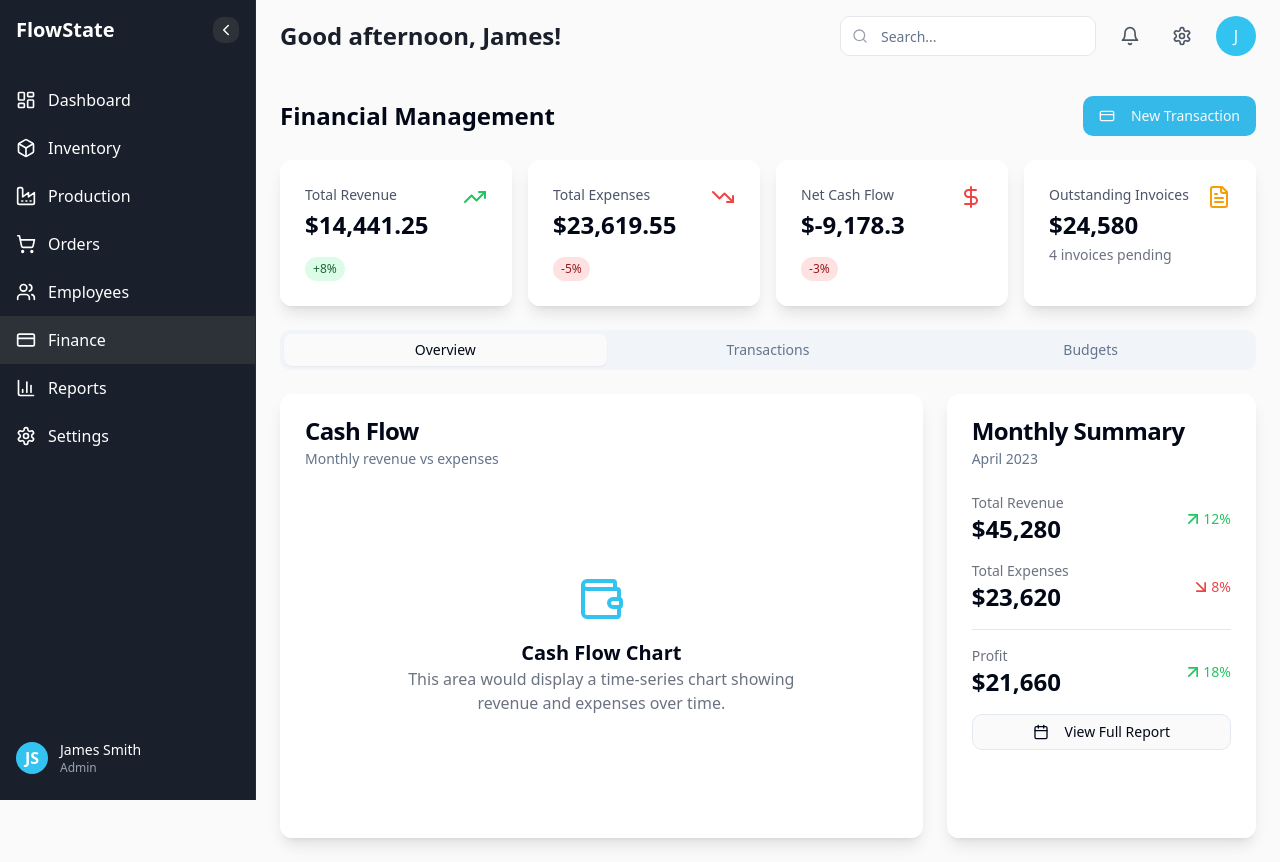
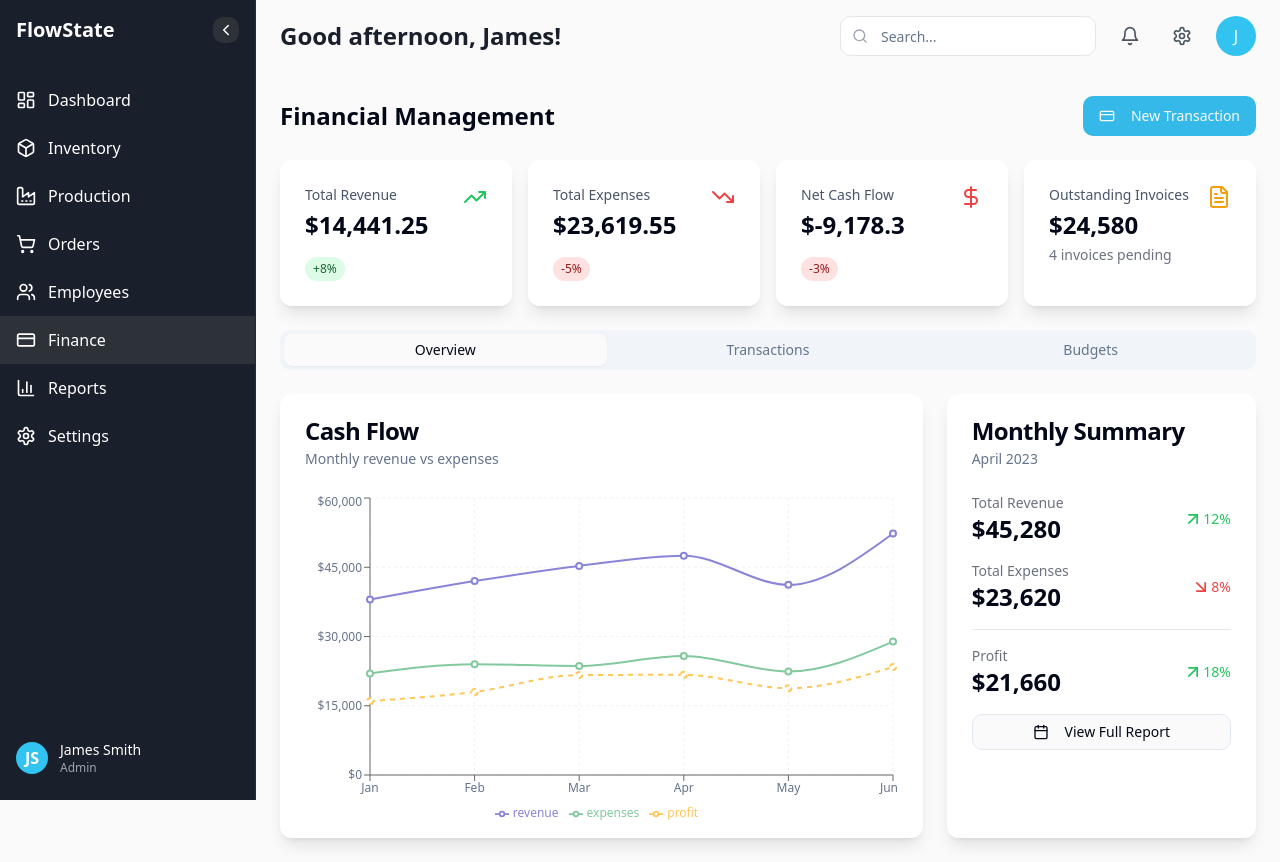
Before and after one commit to itachi9018/flowstate-manufacturing-suite, a React (Vite) app: page /finance in a window 1280 px wide. Built offline with nearby package versions, Linux system fonts and the light colour scheme.

Commit message:
Fix: Cash flow chart not rendering
The cash flow chart was not rendering on the Finance page. This commit addresses the issue.

```diff
--- /dev/null
+++ b/src/components/CashFlowChart.tsx
@@ -0,0 +1,99 @@
+
+import {
+  LineChart,
+  Line,
+  XAxis,
+  YAxis,
+  CartesianGrid,
+  Tooltip,
+  Legend,
+  ResponsiveContainer
+} from 'recharts';
+import {
+  ChartContainer,
+  ChartTooltipContent
+} from "@/components/ui/chart";
+import { Card, CardContent, CardDescription, CardHeader, CardTitle } from "./ui/card";
+
+// Mock data for the cash flow chart
+const cashFlowData = [
+  { month: 'Jan', revenue: 38000, expenses: 22000, profit: 16000 },
+  { month: 'Feb', revenue: 42000, expenses: 24000, profit: 18000 },
+  { month: 'Mar', revenue: 45280, expenses: 23620, profit: 21660 },
+  { month: 'Apr', revenue: 47500, expenses: 25800, profit: 21700 },
+  { month: 'May', revenue: 41200, expenses: 22400, profit: 18800 },
+  { month: 'Jun', revenue: 52300, expenses: 28900, profit: 23400 },
+];
+
+interface CashFlowChartProps {
+  title?: string;
+  description?: string;
+}
+
+export const CashFlowChart = ({
+  title = "Cash Flow",
+  description = "Monthly revenue vs expenses"
+}: CashFlowChartProps) => {
+  const chartConfig = {
+    revenue: {
+      label: "Revenue",
+      theme: { light: "#8884d8", dark: "#8884d8" }
+    },
+    expenses: {
+      label: "Expenses",
+      theme: { light: "#82ca9d", dark: "#82ca9d" }
+    },
+    profit: {
+      label: "Profit",
+      theme: { light: "#ffc658", dark: "#ffc658" }
+    }
+  };
+
+  return (
+    <Card className="glass-card col-span-1 lg:col-span-2">
+      <CardHeader>
+        <CardTitle>{title}</CardTitle>
+        <CardDescription>{description}</CardDescription>
+      </CardHeader>
+      <CardContent>
+        <div className="h-80">
+          <ChartContainer config={chartConfig}>
+            <ResponsiveContainer width="100%" height="100%">
+              <LineChart data={cashFlowData}>
+                <CartesianGrid strokeDasharray="3 3" />
+                <XAxis dataKey="month" />
+                <YAxis
+                  tickFormatter={(value) => `$${value.toLocaleString()}`}
+                />
+                <Tooltip content={<ChartTooltipContent />} />
+                <Legend />
+                <Line
+                  type="monotone"
+                  dataKey="revenue"
+                  stroke="var(--color-revenue)"
+                  activeDot={{ r: 6 }}
+                  strokeWidth={2}
+                />
+                <Line
+                  type="monotone"
+                  dataKey="expenses"
+                  stroke="var(--color-expenses)"
+                  activeDot={{ r: 6 }}
+                  strokeWidth={2}
+                />
+                <Line
+                  type="monotone"
+                  dataKey="profit"
+                  stroke="var(--color-profit)"
+                  activeDot={{ r: 6 }}
+                  strokeWidth={2}
+                  strokeDasharray="5 5"
+                />
+              </LineChart>
+            </ResponsiveContainer>
+          </ChartContainer>
+        </div>
+      </CardContent>
+    </Card>
+  );
+};
--- a/src/pages/Finance.tsx
+++ b/src/pages/Finance.tsx
@@ -12,8 +12,7 @@ import {
   FileText,
   Calendar,
   ChevronDown,
-  CircleDollarSign,
-  Wallet
+  CircleDollarSign
 } from "lucide-react";
 import { StatCard } from "@/components/StatCard";
 import { Badge } from "@/components/ui/badge";
@@ -25,6 +24,7 @@ import { Input } from "@/components/ui/input";
 import { Select, SelectContent, SelectItem, SelectTrigger, SelectValue } from "@/components/ui/select";
 import { Form, FormControl, FormField, FormItem, FormLabel, FormMessage } from "@/components/ui/form";
 import { useForm } from "react-hook-form";
+import { CashFlowChart } from "@/components/CashFlowChart";
 
 // Mock financial data
 const transactions = [
@@ -186,21 +186,7 @@ const Finance = () => {
         {/* Overview Tab */}
         <TabsContent value="overview">
           <div className="grid grid-cols-1 lg:grid-cols-3 gap-6">
-            <Card className="glass-card col-span-1 lg:col-span-2">
-              <CardHeader>
-                <CardTitle>Cash Flow</CardTitle>
-                <CardDescription>Monthly revenue vs expenses</CardDescription>
-              </CardHeader>
-              <CardContent>
-                <div className="h-80 flex flex-col justify-center items-center">
-                  <Wallet size={48} className="text-flow-blue mb-4" />
-                  <h3 className="text-xl font-semibold">Cash Flow Chart</h3>
-                  <p className="text-gray-500 mb-4 max-w-md text-center">
-                    This area would display a time-series chart showing revenue and expenses over time.
-                  </p>
-                </div>
-              </CardContent>
-            </Card>
+            <CashFlowChart />
 
             <Card className="glass-card">
               <CardHeader>
```
